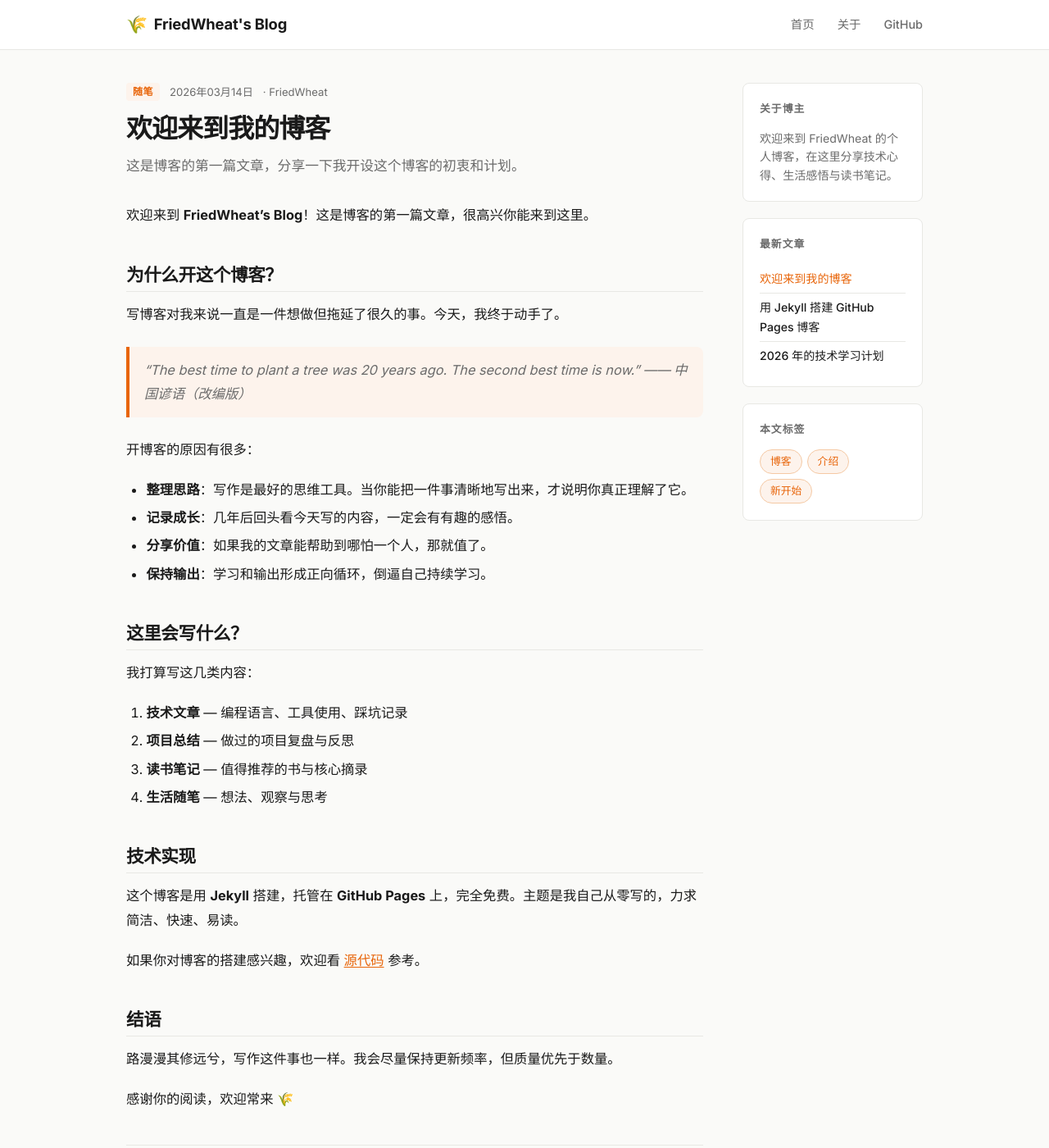
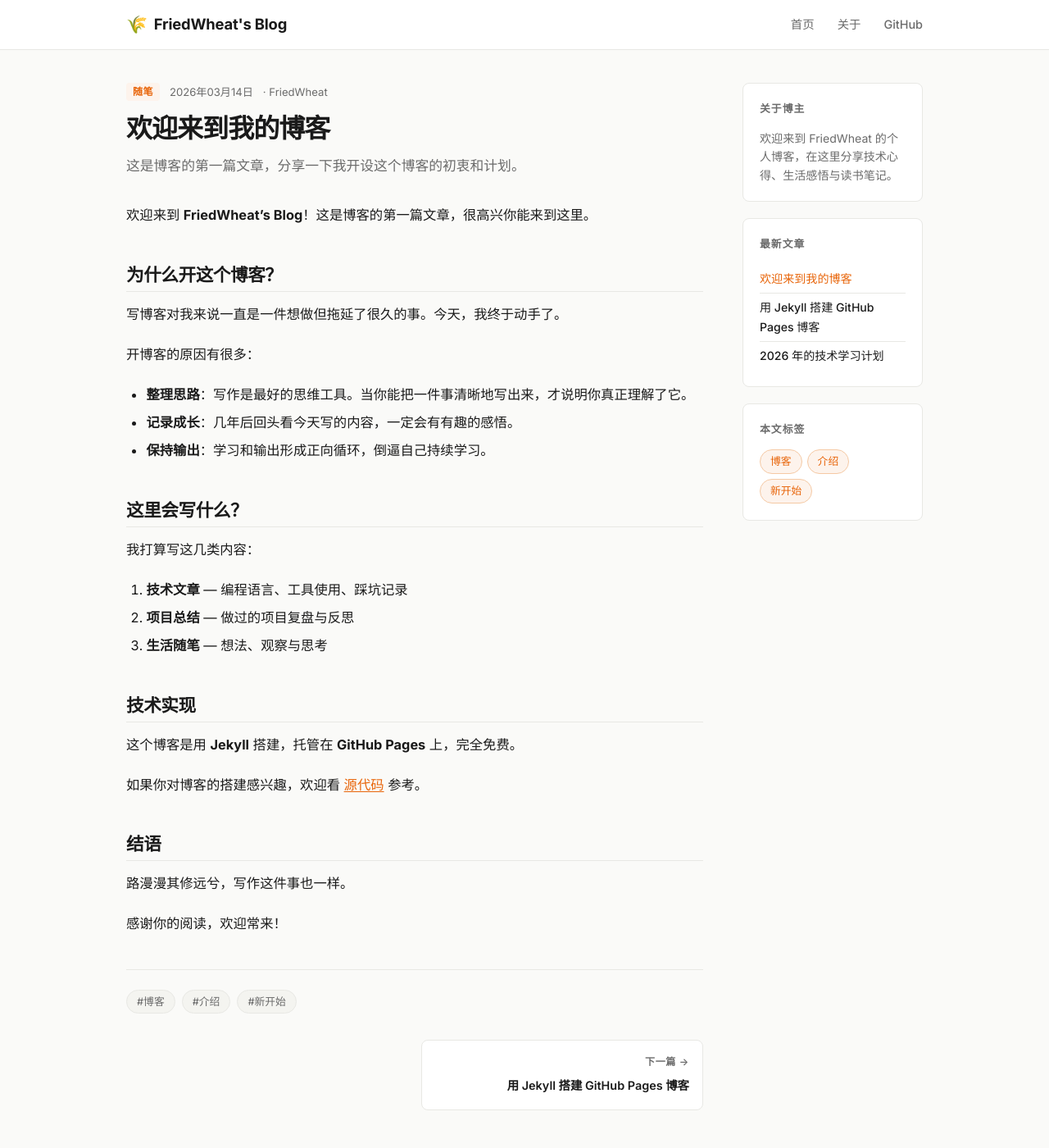
Before and after one commit to friedwheat/friedwheat.github.io, a Jekyll site: the page built from _posts/2026-03-14-hello-world.md, in a window 1280 px wide and 1400 px high. Shown: the whole window at 82% size. Built offline with Jekyll 4.4.1, drawn with Linux system fonts in a browser that asks for light colours.

Commit message:
Update 2026-03-14-hello-world.md

```diff
--- a/_posts/2026-03-14-hello-world.md
+++ b/_posts/2026-03-14-hello-world.md
@@ -13,14 +13,10 @@ description: 这是博客的第一篇文章，分享一下我开设这个博客
 
 写博客对我来说一直是一件想做但拖延了很久的事。今天，我终于动手了。
 
-> "The best time to plant a tree was 20 years ago. The second best time is now."
-> —— 中国谚语（改编版）
-
 开博客的原因有很多：
 
 - **整理思路**：写作是最好的思维工具。当你能把一件事清晰地写出来，才说明你真正理解了它。
 - **记录成长**：几年后回头看今天写的内容，一定会有有趣的感悟。
-- **分享价值**：如果我的文章能帮助到哪怕一个人，那就值了。
 - **保持输出**：学习和输出形成正向循环，倒逼自己持续学习。
 
 ## 这里会写什么？
@@ -29,17 +25,16 @@ description: 这是博客的第一篇文章，分享一下我开设这个博客
 
 1. **技术文章** — 编程语言、工具使用、踩坑记录
 2. **项目总结** — 做过的项目复盘与反思
-3. **读书笔记** — 值得推荐的书与核心摘录
-4. **生活随笔** — 想法、观察与思考
+3. **生活随笔** — 想法、观察与思考
 
 ## 技术实现
 
-这个博客是用 **Jekyll** 搭建，托管在 **GitHub Pages** 上，完全免费。主题是我自己从零写的，力求简洁、快速、易读。
+这个博客是用 **Jekyll** 搭建，托管在 **GitHub Pages** 上，完全免费。
 
 如果你对博客的搭建感兴趣，欢迎看 [源代码](https://github.com/friedwheat/friedwheat.github.io) 参考。
 
 ## 结语
 
-路漫漫其修远兮，写作这件事也一样。我会尽量保持更新频率，但质量优先于数量。
+路漫漫其修远兮，写作这件事也一样。
 
-感谢你的阅读，欢迎常来 🌾
+感谢你的阅读，欢迎常来！
```
